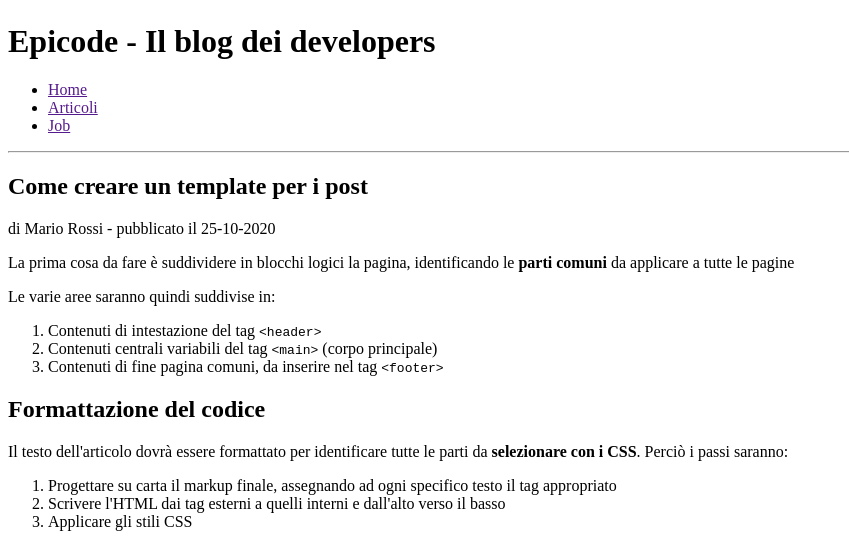
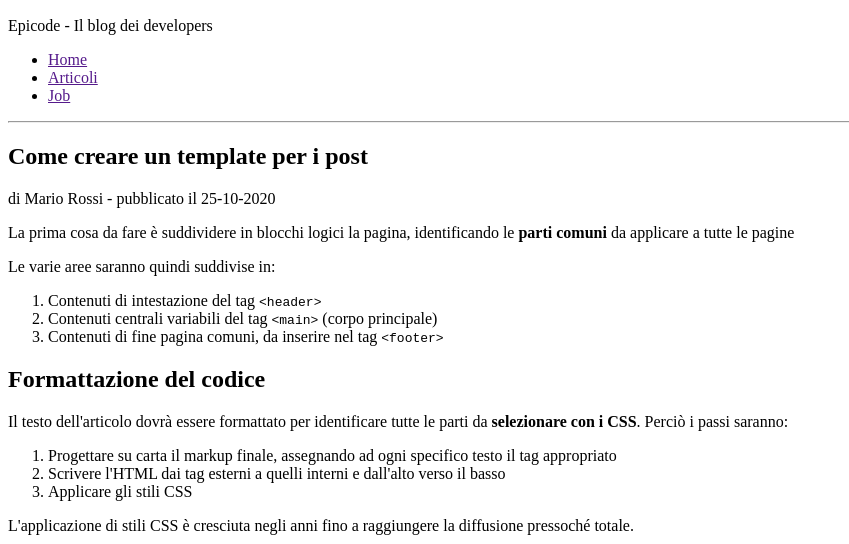
Before and after one commit to Tyorna/Lezione-2, a plain HTML site: page index.html in a window 1280 px wide. Shown: the part 180-724 px from the top of the page, without its empty margins (0-849 px from the left). Drawn offline with Linux system fonts and the light colour scheme.

Commit message:
esercizio

```diff
--- a/index.html
+++ b/index.html
@@ -4,12 +4,13 @@
     <meta charset="UTF-8">
     <meta name="viewport" content="width=device-width, initial-scale=1.0">
     <meta name="description" content="Primi passi operativi per creare un modello di pagina HTML per un post. Scopri come iniziare in modo facile.">
+    <link rel="icon" type="image/png" href="assets/img/EPICODE-pitto-color.png">
     <title>Sviluppo di una pagina web - Blog Epicode</title>
 </head>
 <body>
 <header>
     <img src="assets/img/EPICODE-pitto-color.png" alt="logoEpicode" width="150px">
-    <h1>Epicode - Il blog dei developers</h1>
+    <p>Epicode - Il blog dei developers</p>
    <nav>
     <ul>
         <li><a href="">Home</a></li>
@@ -22,7 +23,7 @@
 <hr>
 <main>
     <section>
-        <h2>Come creare un template per i post</h2>
+        <h1>Come creare un template per i post</h1>
         <p>di Mario Rossi - pubblicato il 25-10-2020</p>
         <p>La prima cosa da fare è suddividere in blocchi logici la pagina, identificando le <b>parti comuni</b>
             da applicare a tutte le pagine</p>
@@ -91,7 +92,6 @@
         <button type="button">Iscriviti!</button>
     </fieldset>
 </section>
- </main>
 
 <section>
     <h2>Articoli correlati</h2>
@@ -111,7 +111,7 @@
         <p>Data: 30-9-2020</p>
     </article>
 </section>
-
+</main>
  <hr>
  <footer>
     Blog Epicode ©2021
```
